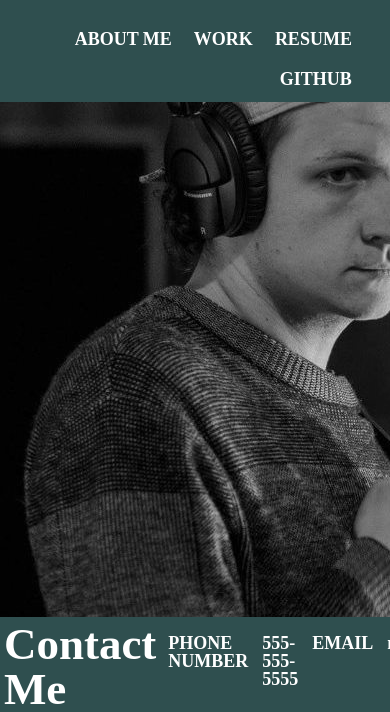
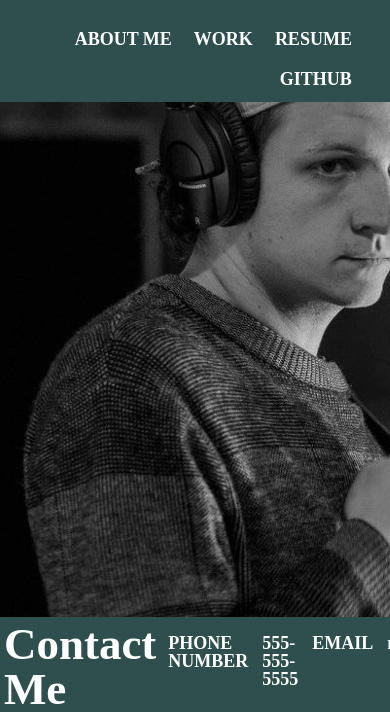
Before and after one commit to rweisshaar1/portfolio-project, a plain HTML site: page index.html in a window 390 px wide. Shown: the part 130-842 px from the top of the page. Drawn offline with Linux system fonts and the light colour scheme.

Commit message:
fixed more issues. changed image file to better size.

```diff
--- a/index.html
+++ b/index.html
@@ -22,7 +22,7 @@
 
   <main class="main">
     <section class="image">
-      <img src="./images/studio-pic.jpg" alt="A picture of Robbie Weisshaar.">
+      <img src="./images/studio-pic.jpg.png" alt="A picture of Robbie Weisshaar.">
       <figcaption>Robbie Weisshaar</figcaption>
     </section>
 
--- a/style.css
+++ b/style.css
@@ -158,18 +158,20 @@ div.work-images a.hero-image {
   .header {padding: auto; margin: auto; flex-wrap: wrap;}
   .nav {padding: auto; margin: auto; flex-wrap: wrap;}
   .details {flex-shrink: 1; flex-wrap: wrap;}
+  .details .work {margin-top: auto;}
   a img {flex-shrink: 1; width: auto;}
 }
 
 @media screen and (max-width: 600px){
-  .main {flex-direction: column; flex-wrap: wrap; flex-shrink: 1;}
+  .main {flex-direction: column; flex-wrap: wrap; flex-shrink: 6;}
   h2 {font-size: medium;}
   p {font-size: small;}
   .header {padding: auto; margin: auto; flex-wrap: wrap;}
   .nav {padding: auto; margin: auto; flex-wrap: wrap;}
-  .details {flex-shrink: 2; flex-wrap: wrap;}
+  .details {flex-shrink: 6; flex-wrap: wrap;}
   /* .image {flex-shrink: 2;} */
   a img {flex-shrink: 2; width: auto;}
+  .image {margin-bottom: auto;}
 }
 
 .image {
```
Also changed, not shown: images/studio-pic.jpg.png (added).
